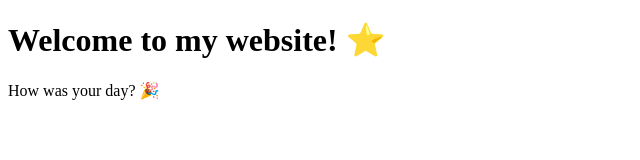
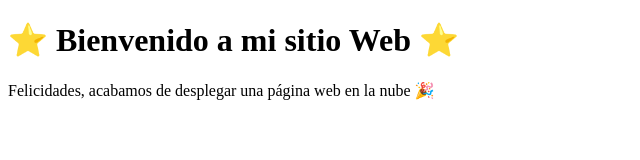
Before and after one commit to ncasafrancal/curso-git, a plain HTML site: page index.html in a window 1280 px wide. Shown: the whole page, without its empty margins (0-640 px from the left). Drawn offline with Linux system fonts and the light colour scheme.

Commit message:
Aprendiendo a desplegar una pagina web en githubpages

```diff
--- a/index.html
+++ b/index.html
@@ -1,10 +1,10 @@
 <!DOCTYPE html>
 <html>
    <head>
-      <title>My Cool Website</title>
+      <title>.: SENATI :.</title>
    </head>
    <body>
-      <h1>Welcome to my website! ⭐️</h1>
-      <p>How was your day? 🎉</p>
+      <h1>⭐️ Bienvenido a mi sitio Web ⭐️</h1>
+      <p>Felicidades, acabamos de desplegar una página web en la nube 🎉</p>
    </body>
 </html>
```
